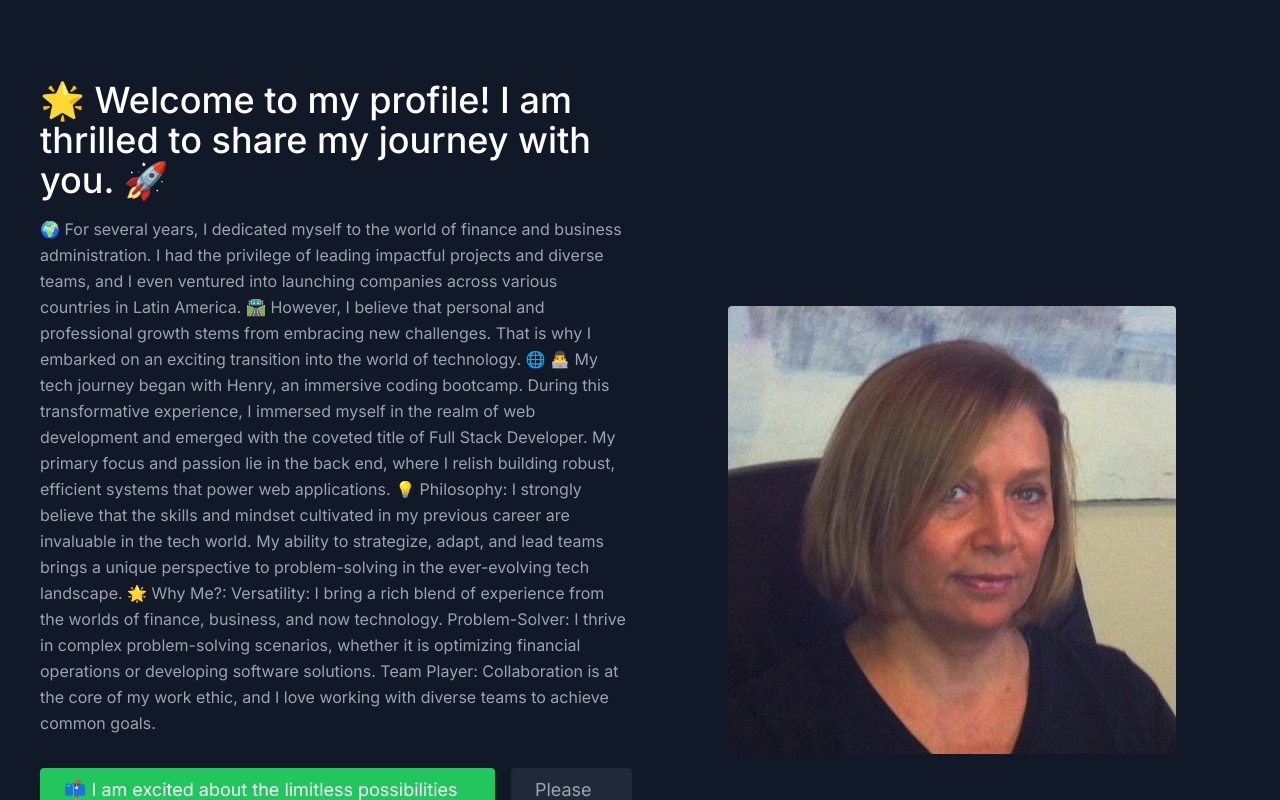
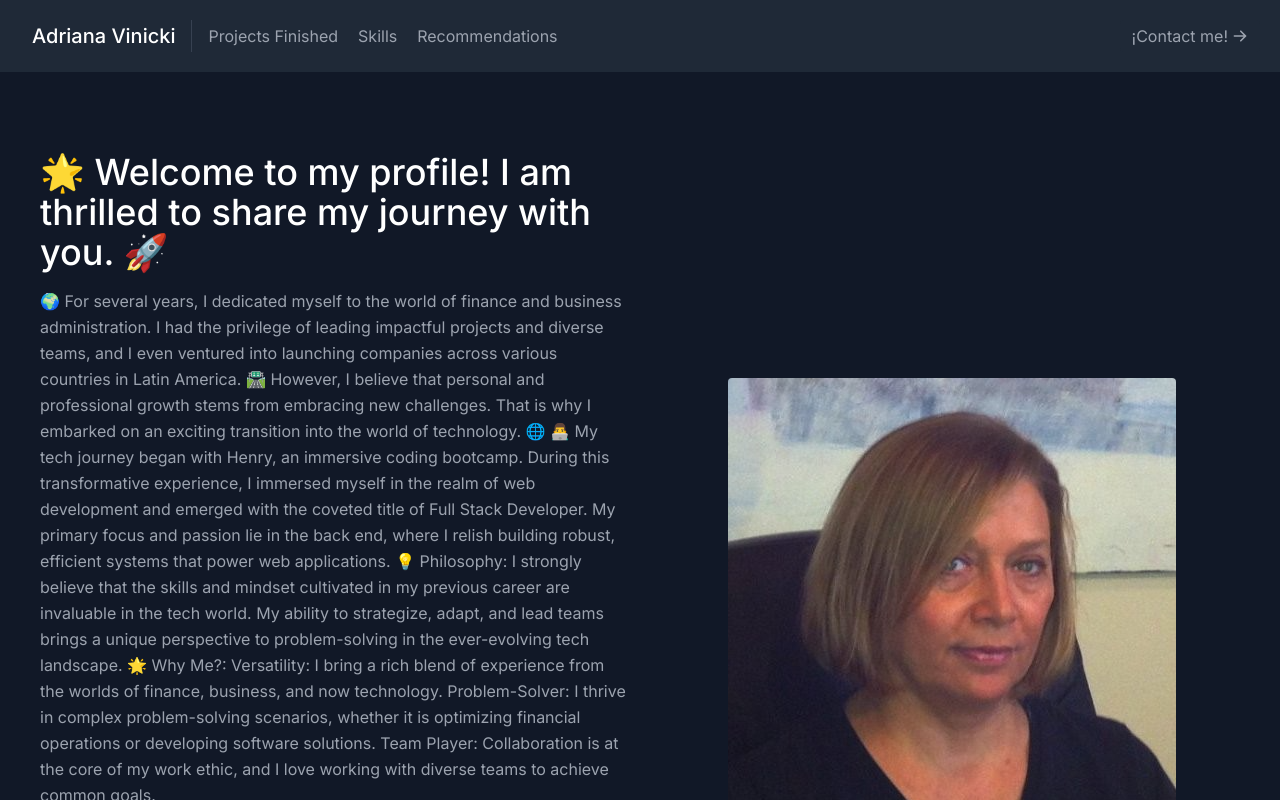
Before and after one commit to adrianavinicki/portfolioadriana, a Next.js app: page / in a window 1280 px wide. Shown: the top 800 px of the page. Built offline with nearby package versions, Linux system fonts and the light colour scheme.

Commit message:
sin finalizar

```diff
--- a/src/app/components/About.js
+++ b/src/app/components/About.js
@@ -1,7 +1,10 @@
 export default function About() {
   return (
     <section id="about">
-      <div className="container mx-auto flex px-10 py-20 md:flex-row flex-col items-center">
+      <div
+        key="about"
+        className="container mx-auto flex px-10 py-20 md:flex-row flex-col items-center"
+      >
         <div className="lg:flex-grow md:w-1/2 lg:pr-24 md:pr-16 flex flex-col md:items-start md:text-left mb-16 md:mb-0 items-center text-center">
           <h1 className="title-font sm:text-4xl text-3xl mb-4 font-medium text-white">
             🌟 Welcome to my profile! I am thrilled to share my journey with
--- a/src/app/components/Contact.js
+++ b/src/app/components/Contact.js
@@ -28,7 +28,7 @@
 
   return (
     <section id="contact" className="relative">
-      <div className="container px-5 py-10 mx-auto">
+      <div className="container px-5 py-10 mx-auto" key="contact">
         <div className="bg-gray-900 relative flex flex-wrap py-6 rounded shadow-md">
           <div className="lg:w-1/2 px-6 mt-4 lg:mt-0">
             {/*<h2 className="title-font font-semibold text-white tracking-widest text-xs">*/}
@@ -45,7 +45,7 @@
           </div>
         </div>
         <form
-          netlify
+          netlify="true"
           name="contact"
           onSubmit={handleSubmit}
           className="lg:w-1/3 md:w-1/2 flex flex-col md:ml-auto w-full md:py-8 mt-8 md:mt-0"
--- a/src/app/components/Navbar.js
+++ b/src/app/components/Navbar.js
@@ -1 +1,34 @@
-export default function Navbar() {}
+import { ArrowRightIcon } from "@heroicons/react/solid";
+import React from "react";
+
+export default function Navbar() {
+  return (
+    <header className="bg-gray-800 md:sticky top-0 z-10">
+      <div className="container mx-auto flex flex-wrap p-5 flex-col md:flex-row items-center">
+        <a className="title-font font-medium text-white mb-4 md:mb-0">
+          <a href="#about" className="ml-3 text-xl">
+            Adriana Vinicki
+          </a>
+        </a>
+        <nav className="md:mr-auto md:ml-4 md:py-1 md:pl-4 md:border-l md:border-gray-700	flex flex-wrap items-center text-base justify-center">
+          <a href="#projects" className="mr-5 hover:text-white">
+            Projects Finished
+          </a>
+          <a href="#skills" className="mr-5 hover:text-white">
+            Skills
+          </a>
+          <a href="#testimonials" className="mr-5 hover:text-white">
+            Recommendations
+          </a>
+        </nav>
+        <a
+          href="#contact"
+          className="inline-flex items-center bg-gray-800 border-0 py-1 px-3 focus:outline-none hover:bg-gray-700 rounded text-base mt-4 md:mt-0"
+        >
+          ¡Contact me!
+          <ArrowRightIcon className="w-4 h-4 ml-1" />
+        </a>
+      </div>
+    </header>
+  );
+}
--- a/src/app/components/Skills.js
+++ b/src/app/components/Skills.js
@@ -22,7 +22,7 @@
         </div>
         <div className="flex flex-wrap lg:w-4/5 sm:mx-auto sm:mb-2 -mx-2">
           {skills.map((skill) => (
-            <div key={skill} className="p-2 sm:w-1/2 w-full">
+            <div key={skill.id} className="p-2 sm:w-1/2 w-full">
               <div className="bg-gray-800 rounded flex p-4 h-full items-center">
                 <BadgeCheckIcon className="text-green-400 w-6 h-6 flex-shrink-0 mr-4" />
                 <span className="title-font font-medium text-white">
--- a/src/app/components/Testimonials.js
+++ b/src/app/components/Testimonials.js
@@ -12,7 +12,11 @@
         </h1>
         <div className="flex flex-wrap m-4">
           {testimonials.map((testimonial) => (
-            <div className="p-4 md:w-1/2 w-full">
+            <div
+              className="p-4 md:w-1/2 w-full"
+              key={testimonial.id}
+              content={testimonial.content}
+            >
               <div className="h-full bg-gray-800 bg-opacity-40 p-8 rounded">
                 <TerminalIcon className="block w-8 text-gray-500 mb-4" />
                 <p className="leading-relaxed mb-6">{testimonial.quote}</p>
--- a/src/app/page.js
+++ b/src/app/page.js
@@ -12,12 +12,26 @@
 
   return (
     <main className="text-gray-400 bg-gray-900 body-font">
+      <div>
+        <div>
           <Navbar />
+        </div>
+        <div key="about">
           <About />
+        </div>
+        <div key="project">
           <Projects />
+        </div>
+        <div key="skill">
           <Skills />
+        </div>
+        <div key="testimonial">
           <Testimonials />
+        </div>
+        <div key="contact">
           <Contact />
+        </div>
+      </div>
     </main>
   );
 }
```
Also changed, not shown: src/app/layout.js (+7 -7 lines), 1 other file (tests, documents, lock files or other folders). Lines whose indentation alone changed are shown as unchanged.
